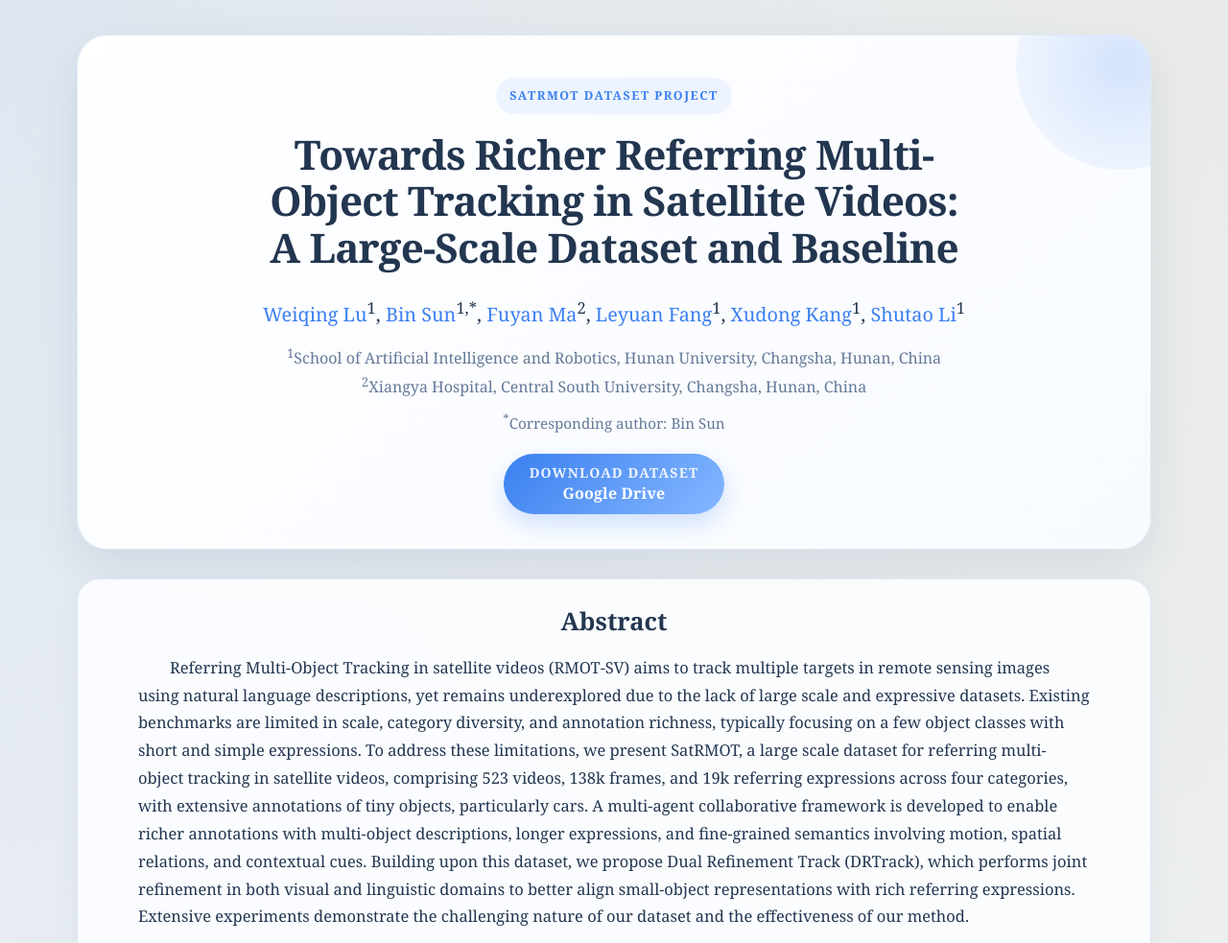
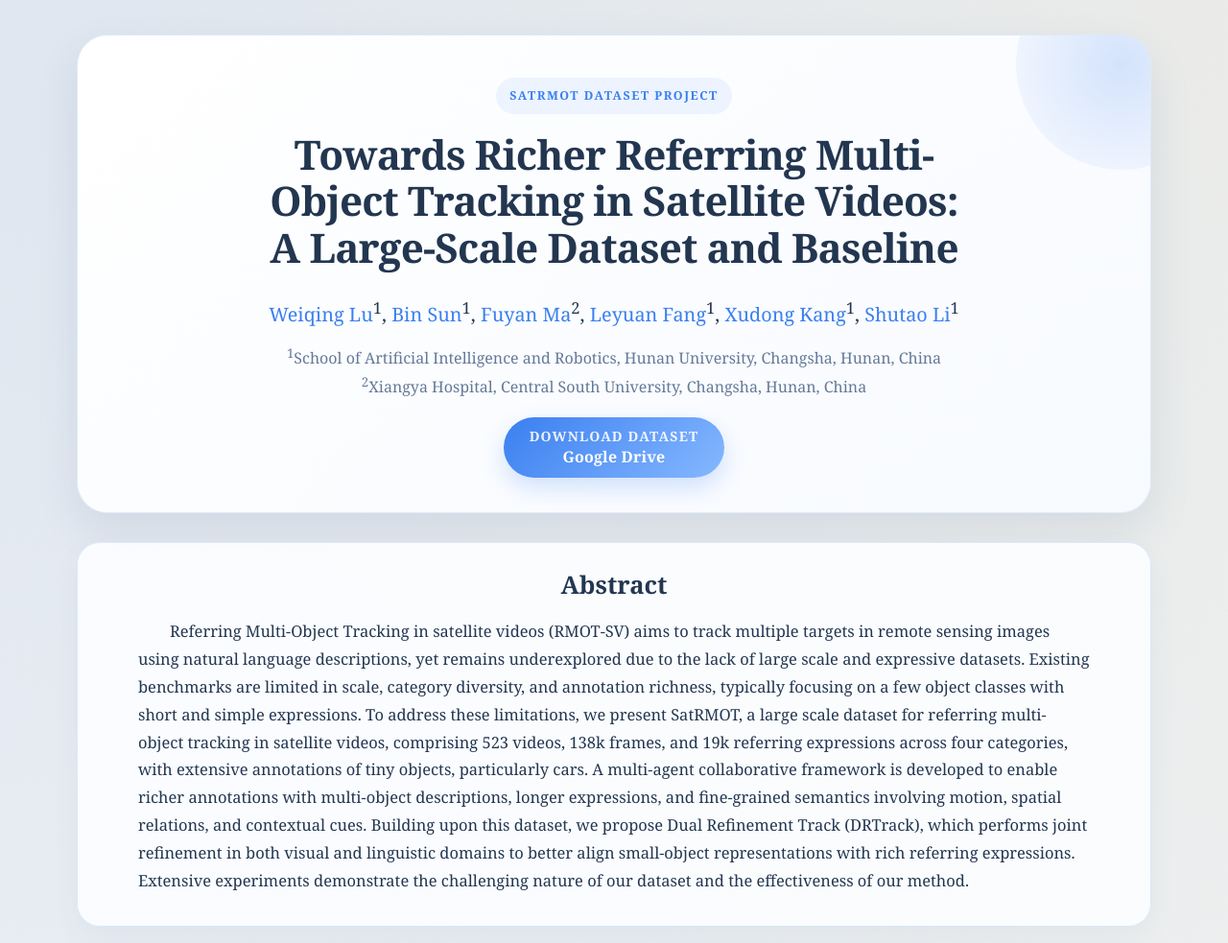
Before and after one commit to SatRMOT/SatRMOT.github.io, a plain HTML site: page index.html in a window 1280 px wide. Shown: the top 983 px of the page at 96% size. Drawn offline with Linux system fonts and the light colour scheme.

Commit message:
Update index.html

```diff
--- a/index.html
+++ b/index.html
@@ -121,13 +121,6 @@
       font-size: 1rem;
     }
 
-    .corresponding-note {
-      margin-top: 8px;
-      color: var(--muted);
-      font-size: 0.95rem;
-      text-align: center;
-    }
-
     .hero-actions {
       margin-top: 18px;
       display: flex;
@@ -1066,7 +1059,7 @@
           <h1>Towards Richer Referring Multi-Object Tracking in Satellite Videos: A Large-Scale Dataset and Baseline</h1>
         <p class="authors">
           <a href="https://orcid.org/0009-0007-1576-5232">Weiqing Lu</a><sup>1</sup>,
-          <a href="https://orcid.org/0000-0002-7029-8784">Bin Sun</a><sup>1,*</sup>,
+          <a href="https://orcid.org/0000-0002-7029-8784">Bin Sun</a><sup>1</sup>,
           <a href="https://orcid.org/0000-0003-0483-8866">Fuyan Ma</a><sup>2</sup>,
           <a href="https://orcid.org/0000-0003-2351-4461">Leyuan Fang</a><sup>1</sup>,
           <a href="https://orcid.org/0000-0002-3807-2531">Xudong Kang</a><sup>1</sup>,
@@ -1076,9 +1069,6 @@
           <sup>1</sup>School of Artificial Intelligence and Robotics, Hunan University, Changsha, Hunan, China
           <br>
           <sup>2</sup>Xiangya Hospital, Central South University, Changsha, Hunan, China
-        </p>
-        <p class="corresponding-note">
-          <sup>*</sup>Corresponding author: Bin Sun
         </p>
         <div class="hero-actions">
           <a class="action-button" href="https://drive.google.com/drive/folders/1-A3OCayj7rkqipqyBazzqf_reEPUCwU4?usp=sharing" target="_blank" rel="noopener noreferrer">
```
